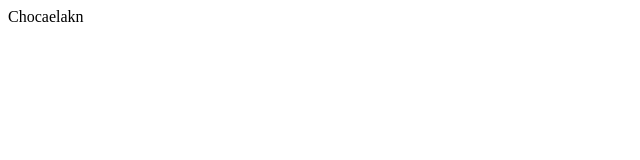
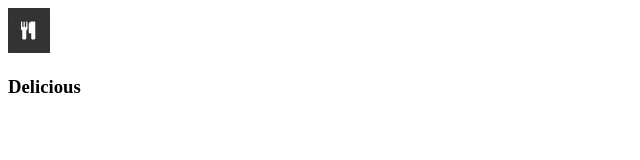
Before and after one commit to cspooner1/Chocolate-Pizza, a plain HTML site: page index.html in a window 1280 px wide. Shown: the whole page, without its empty margins (0-640 px from the left). Drawn offline with Linux system fonts and the light colour scheme.

Commit message:
updated html and css

```diff
--- a/index.html
+++ b/index.html
@@ -3,10 +3,16 @@
 <link rel="stylesheet" href="style.css">
 <link href="index.js">
 
-<header>Chocaelakn</header>
+<header>
+    <img id="logo"
+        src="images/logo.png" />
+        <h3 id="h3">Delicious</h3>
+
+        </header>
 
 
-<body>
-<div>
-</div>
-</body>
+    <body>
+        <nav id="nav-bar"></nav>
+        <div>
+        </div>
+    </body>
--- a/style.css
+++ b/style.css
@@ -1,3 +1,17 @@
 header {
-border-style: s;
+border-style: none ;
+
 }
+
+nav{
+    display: flex;
+    justify-content:center;
+    box-sizing: ;
+}
+#logo{
+    margin-right: 80%;
+
+}
+#h3{
+    font-family: segoe script ;
+}
```
Also changed, not shown: images/PREVIEW.jpg (added), images/choco-pizza.png (added), images/fb-icon.png (added), images/flic-icon.png (added), images/gp-icon.png (added), images/hr-img.png (added), images/insta-icon.png (added), images/list-bg.png (added), images/logo.png (added), images/mail-icon.png (added), images/pint-icon.png (added), images/print-icon.png (added), images/rss-icon.png (added), images/small-logo.png (added), 2 more files.
